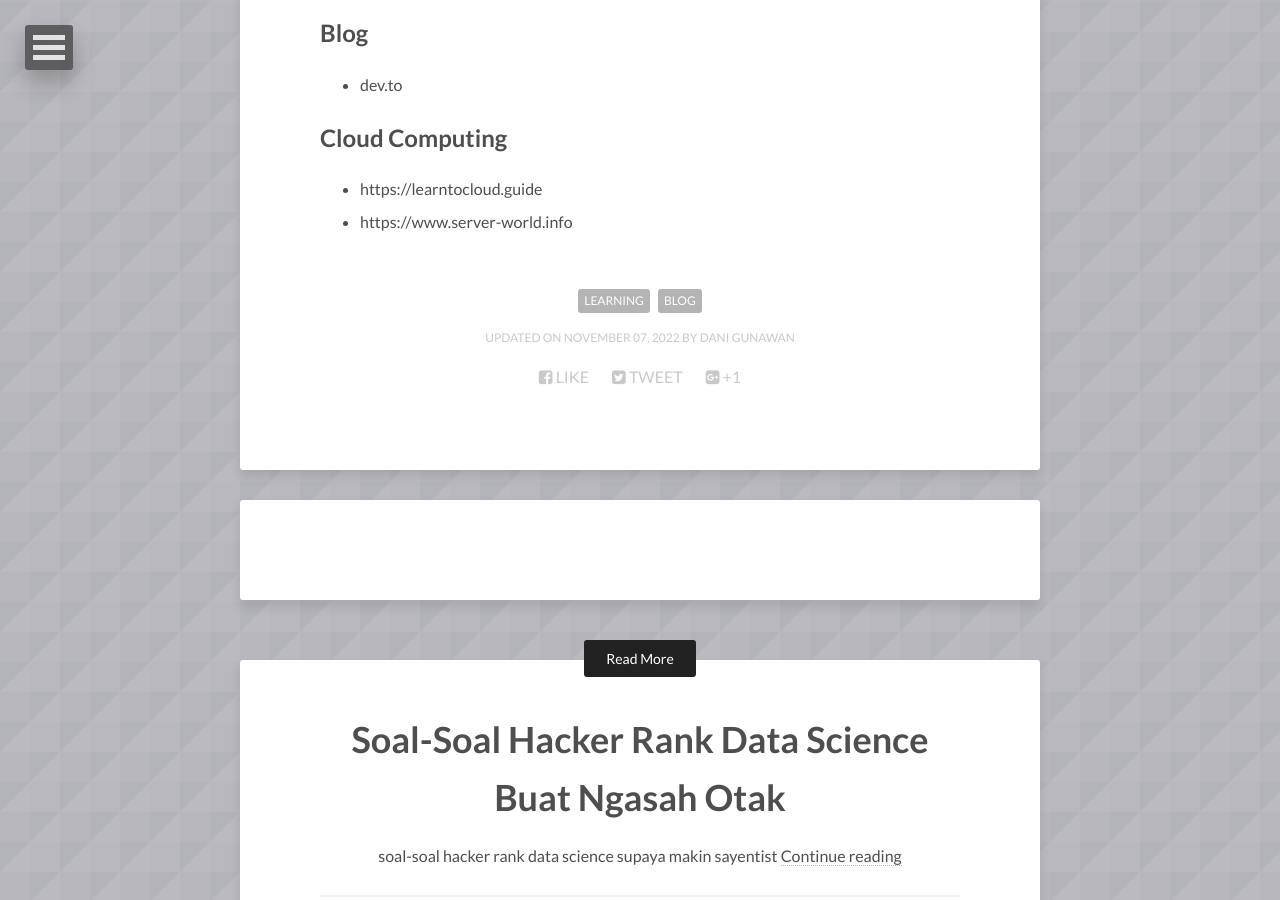
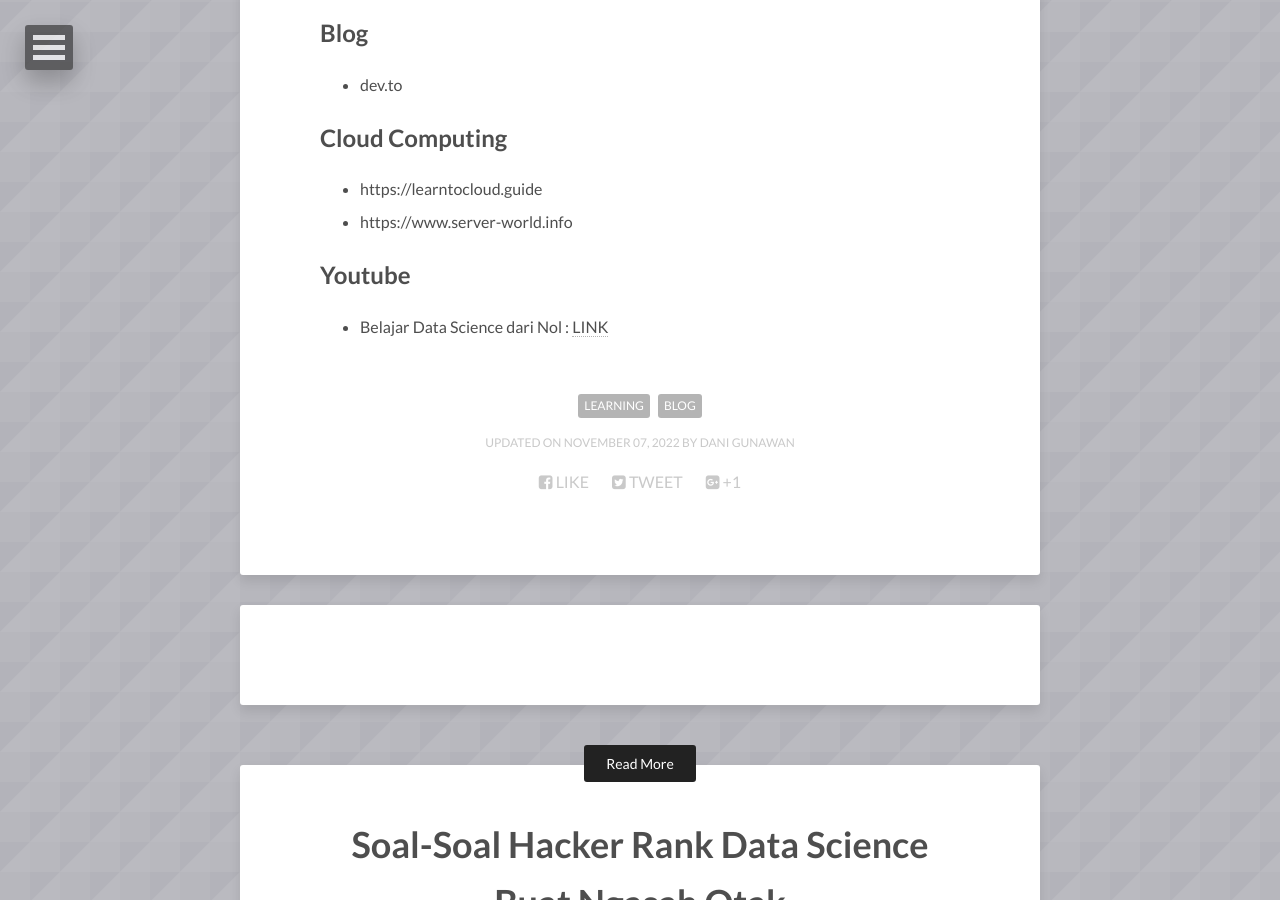
Before and after one commit to danigunawan/danigunawan.github.io, a Jekyll site: the page built from _posts/2022-11-07-kumpulan-situs-belajar-teknologi-part-1.md, in a window 1280 px wide and 900 px high, scrolled down 388 px. Built offline with Jekyll 4.4.1, drawn with Linux system fonts in a browser that asks for light colours; nearby versions of some CDN libraries; comment, search, counter and statistics services are not loaded.

Commit message:
[ADD POSTING] posting

```diff
--- a/_posts/2022-11-07-kumpulan-situs-belajar-teknologi-part-1.md
+++ b/_posts/2022-11-07-kumpulan-situs-belajar-teknologi-part-1.md
@@ -21,3 +21,8 @@ date: 2022-11-7T17:00:28+07:00
 ## Cloud Computing
 * https://learntocloud.guide
 * https://www.server-world.info
+
+## Youtube
+
+* Belajar Data Science dari Nol :
+  [LINK](https://www.youtube.com/@JCOpUntukIndonesia)
```
